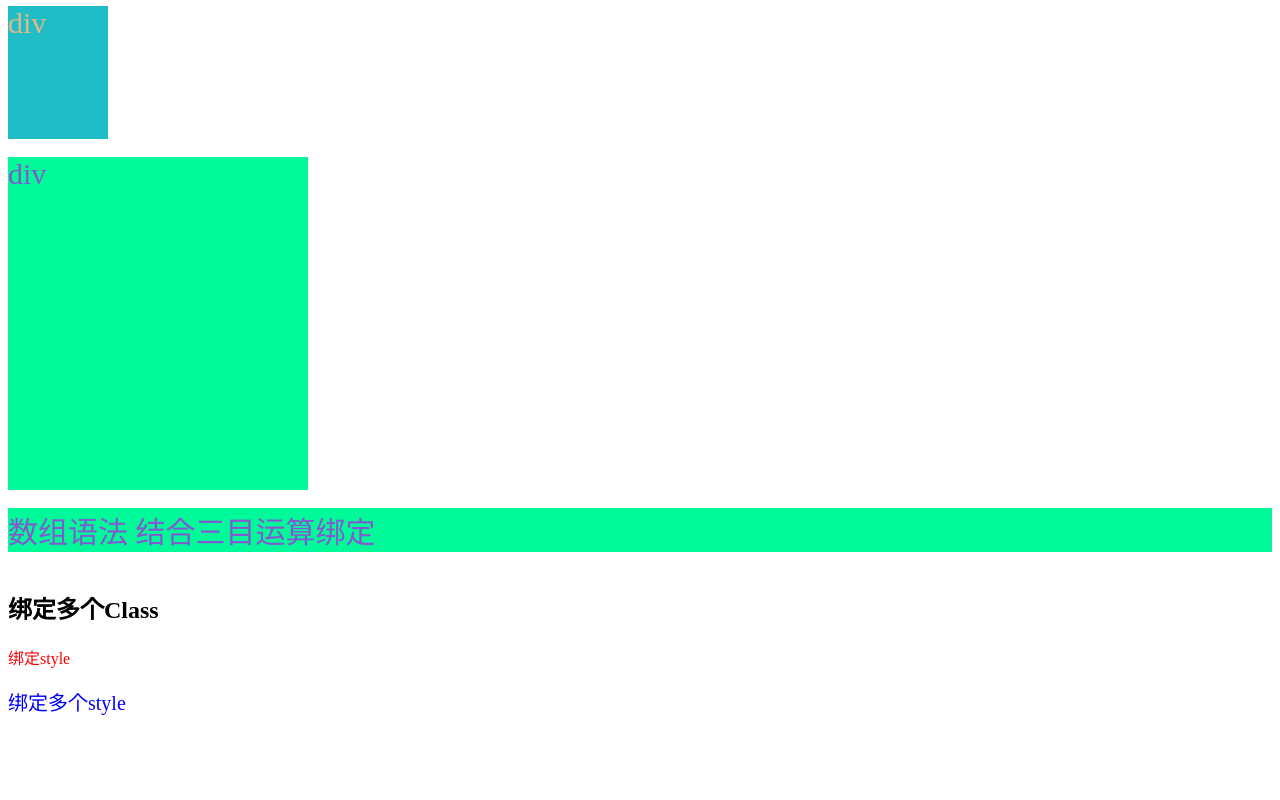
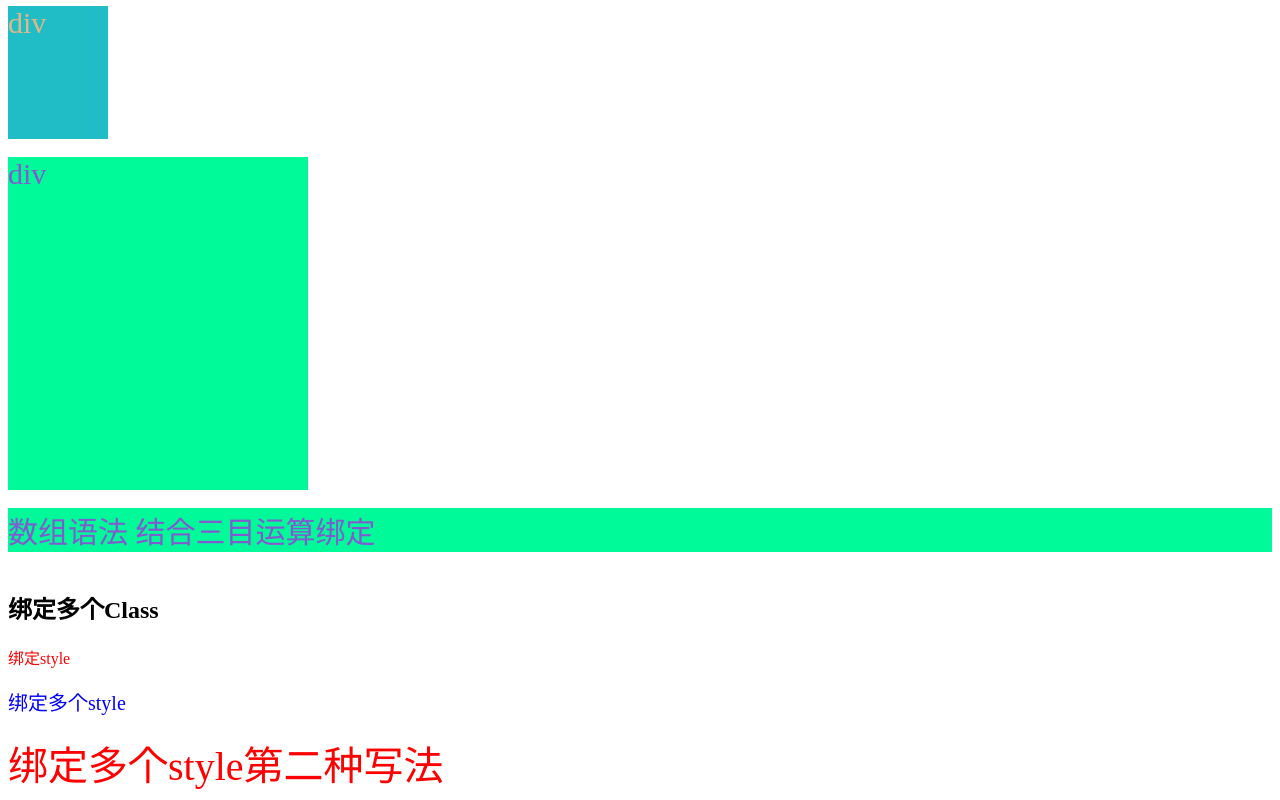
Before and after one commit to jaegeryan/vue3, a Vue app: page / in a window 1280 px wide. Shown: the part 553-1353 px from the top of the page. Before the commit the page ends 1277 px from the top, so only its background shows below. Built offline with nearby package versions, Linux system fonts and the light colour scheme.

Commit message:
三、v-bind: style绑定内联样式     2.2、第二种绑定方式

```diff
--- a/src/App.vue
+++ b/src/App.vue
@@ -27,9 +27,13 @@
     <h2>绑定多个Class</h2>
     <div :style="'color:'+color">绑定style</div> <!--绑定单个style-->
     <br>
-
-    <div :style="{'color': activeColor, 'fontSize': fontSize}">绑定多个style</div> <!--绑定多个style-->
-
+    <div :style="{'color': activeColor, 'fontSize': fontSize}">
+      绑定多个style
+    </div> <!--绑定多个style-->
+    <br>
+    <div :style="styleObject">
+      绑定多个style第二种写法
+    </div>
   </div>
 </template>
 <script>
@@ -45,8 +49,11 @@ export default {
       flag: false,            //在结合三目运算中如果isActive是false，那么就会选用errorClass
       color: "red",
       activeColor: 'blue',
-      fontSize: "20px"
-
+      fontSize: "20px",
+      styleObject: {
+        color: 'red',
+        fontSize: '40px'
+      }
     };
   },
   methods: {
```
